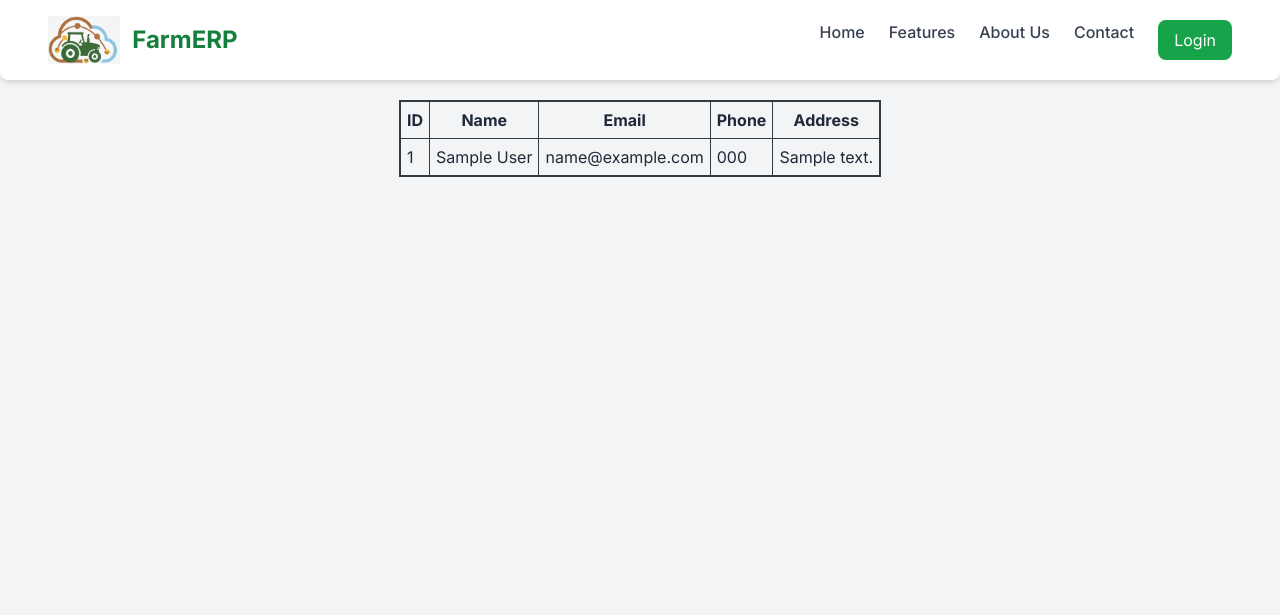
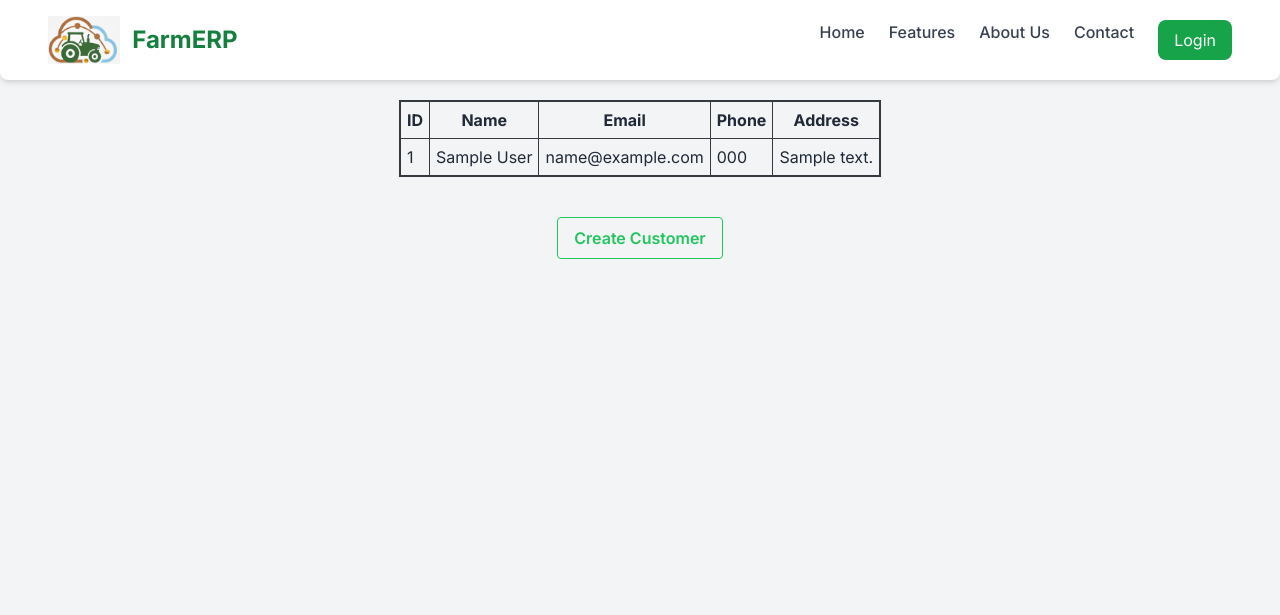
Before and after one commit to MartinJanssens1307/FarmERP, a Django app: page /customers in a window 1280 px wide. Shown: the top 615 px of the page. Run offline with Django 5.2, Linux system fonts and the light colour scheme; tables that the repository leaves empty hold one stand-in row (values such as "Sample post"); some libraries are stand-ins or nearby versions.

Commit message:
Look and feels improvements

```diff
--- a/ERP/templates/ERP/customer.html
+++ b/ERP/templates/ERP/customer.html
@@ -1,7 +1,7 @@
 {% extends "ERP/layout.html" %}
 
 {% block head %}
-    <title>AgriManage ERP - {{ customer.name }}</title>
+    <title>FarmERP - {{ customer.name }}</title>
 {% endblock %}
 
 
--- a/ERP/templates/ERP/customers.html
+++ b/ERP/templates/ERP/customers.html
@@ -32,4 +32,9 @@
             </tbody>
         </table>
     </div>
+    <div style="display: flex; justify-content: center; align-items: center; width: 100%; margin-top: 20px;">
+        <form>
+            <button class="bg-transparent hover:bg-green-700 text-green-500 font-semibold hover:text-white py-2 px-4 border border-green-500 hover:border-transparent rounded">Create Customer</button>
+        </form>
+    </div>
 {% endblock %}
--- a/ERP/templates/ERP/layout.html
+++ b/ERP/templates/ERP/layout.html
@@ -1,10 +1,11 @@
+{% load static %}
 <!DOCTYPE html>
 <html lang="en">
 <head>
     <meta charset="UTF-8">
     <meta name="viewport" content="width=device-width, initial-scale=1.0">
-    <link rel="icon" href="/static/Logo.png" type="image/png">
-    <link rel="shortcut icon" href="/static/Logo.png" type="image/png">
+    <link rel="icon" href="{% static 'ERP/Logo.png' %}" type="image/png">
+    <link rel="shortcut icon" href="{% static 'ERP/Logo.png' %}" type="image/png">
     {% block head %}
     {% endblock %}
     <script src="https://cdn.tailwindcss.com"></script>
@@ -24,7 +25,9 @@
         <div class="bg-gray-100 text-gray-800 flex-1">
             <header class="bg-white shadow-md py-4 px-6 md:px-12 flex justify-between items-center rounded-b-lg">
                 <div class="flex items-center">
-                    <img class="h-12 w-auto shrink-0 mr-3" src="static/Logo.png" alt="FarmERP Logo">
+                    <a href="{% url 'index' %}">
+                    <img class="h-12 w-auto shrink-0 mr-3" src="{% static 'Logo.png' %}" alt="FarmERP Logo">
+                    </a>
                     <h1 class="text-2xl font-bold text-green-700">FarmERP</h1>
                 </div>
                 <nav class="hidden md:flex space-x-6">
```
